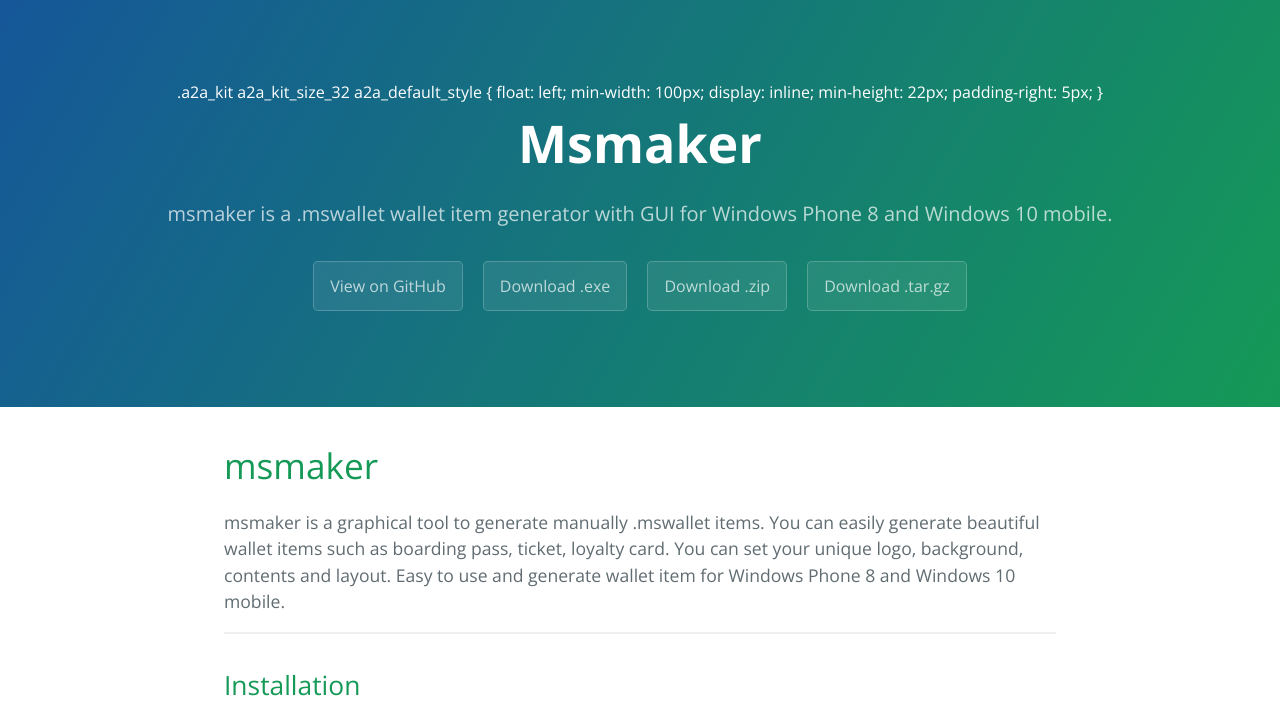
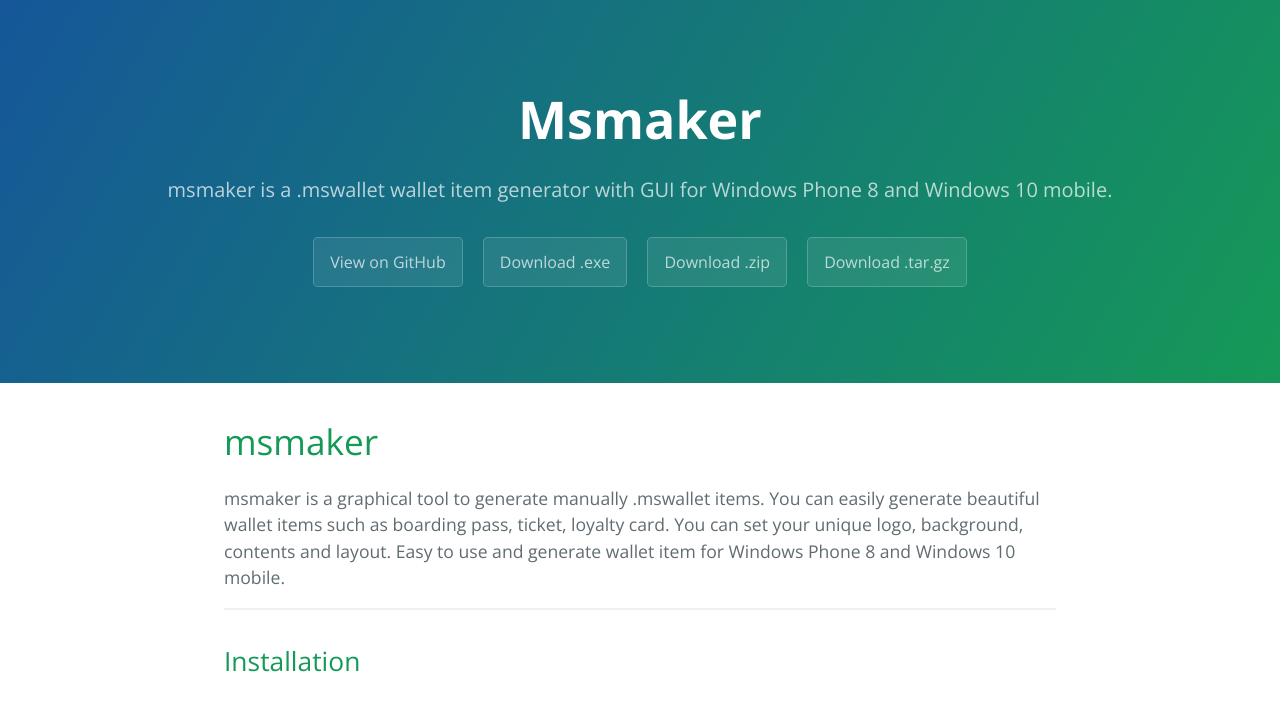
Before and after one commit to PeterSmich/msmaker, a plain HTML site: page index.html in a window 1280 px wide. Shown: the top 711 px of the page. Drawn offline with nearby package versions, Linux system fonts and the light colour scheme.

Commit message:
Update index.html

```diff
--- a/index.html
+++ b/index.html
@@ -12,20 +12,13 @@
   <body>
     <section class="page-header">
       <!-- AddToAny BEGIN -->
-      <div class="a2a_kit a2a_kit_size_32 a2a_default_style">
+      <div class="a2a_kit a2a_kit_size_32 a2a_default_style" style="position: right">
           <a class="a2a_dd" href="https://www.addtoany.com/share"></a>
           <a class="a2a_button_facebook"></a>
           <a class="a2a_button_google_plus"></a>
           <a class="a2a_button_reddit"></a>
-          </div>
+      </div>
       <script async src="https://static.addtoany.com/menu/page.js"></script>
-      .a2a_kit a2a_kit_size_32 a2a_default_style {
-        float: left;
-        min-width: 100px;
-        display: inline;
-        min-height: 22px;
-        padding-right: 5px;
-      }
       <!-- AddToAny END -->
       <h1 class="project-name">Msmaker</h1>
       <h2 class="project-tagline">msmaker is a .mswallet wallet item generator with GUI for Windows Phone 8 and Windows 10 mobile.</h2>
```
